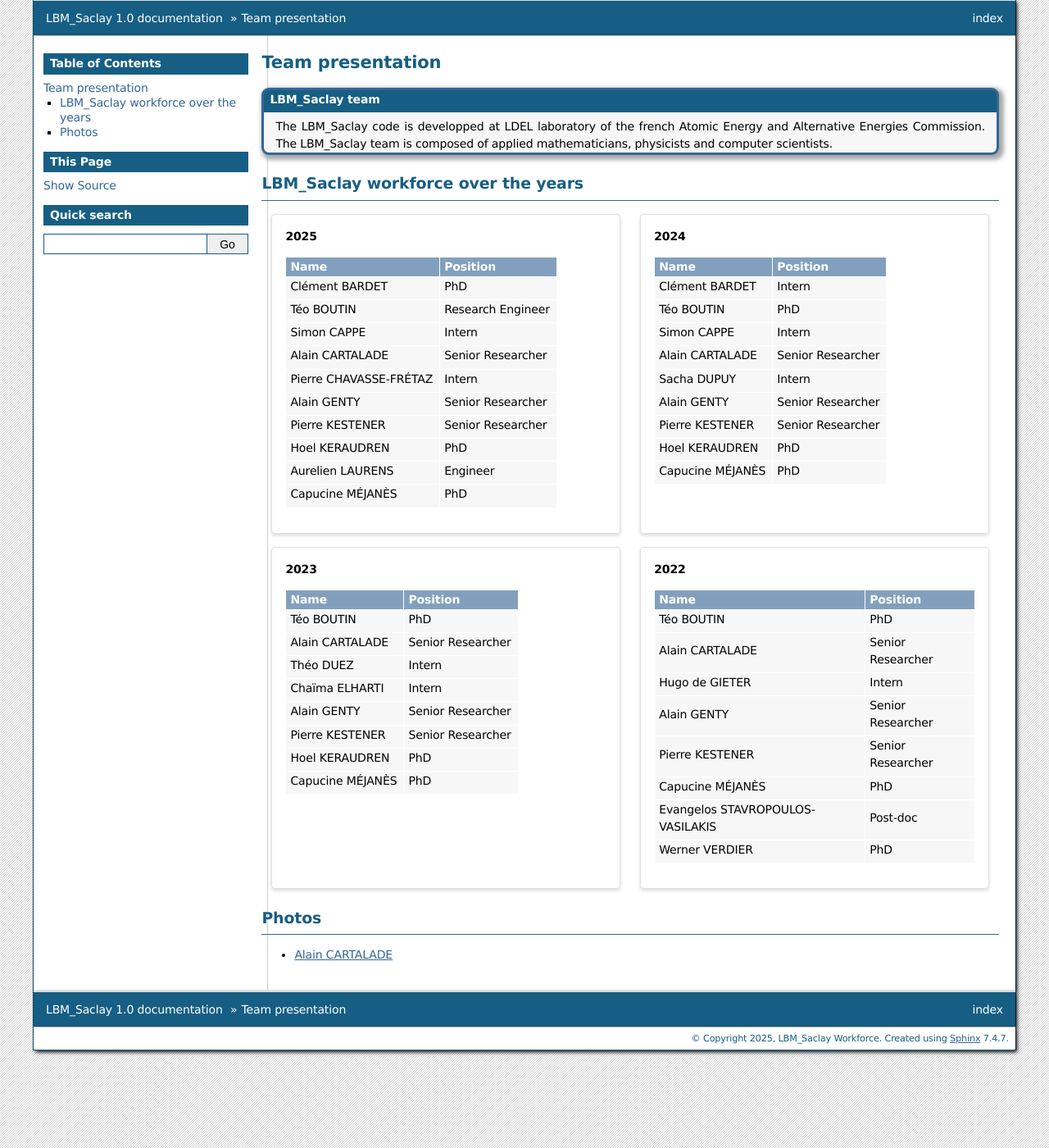
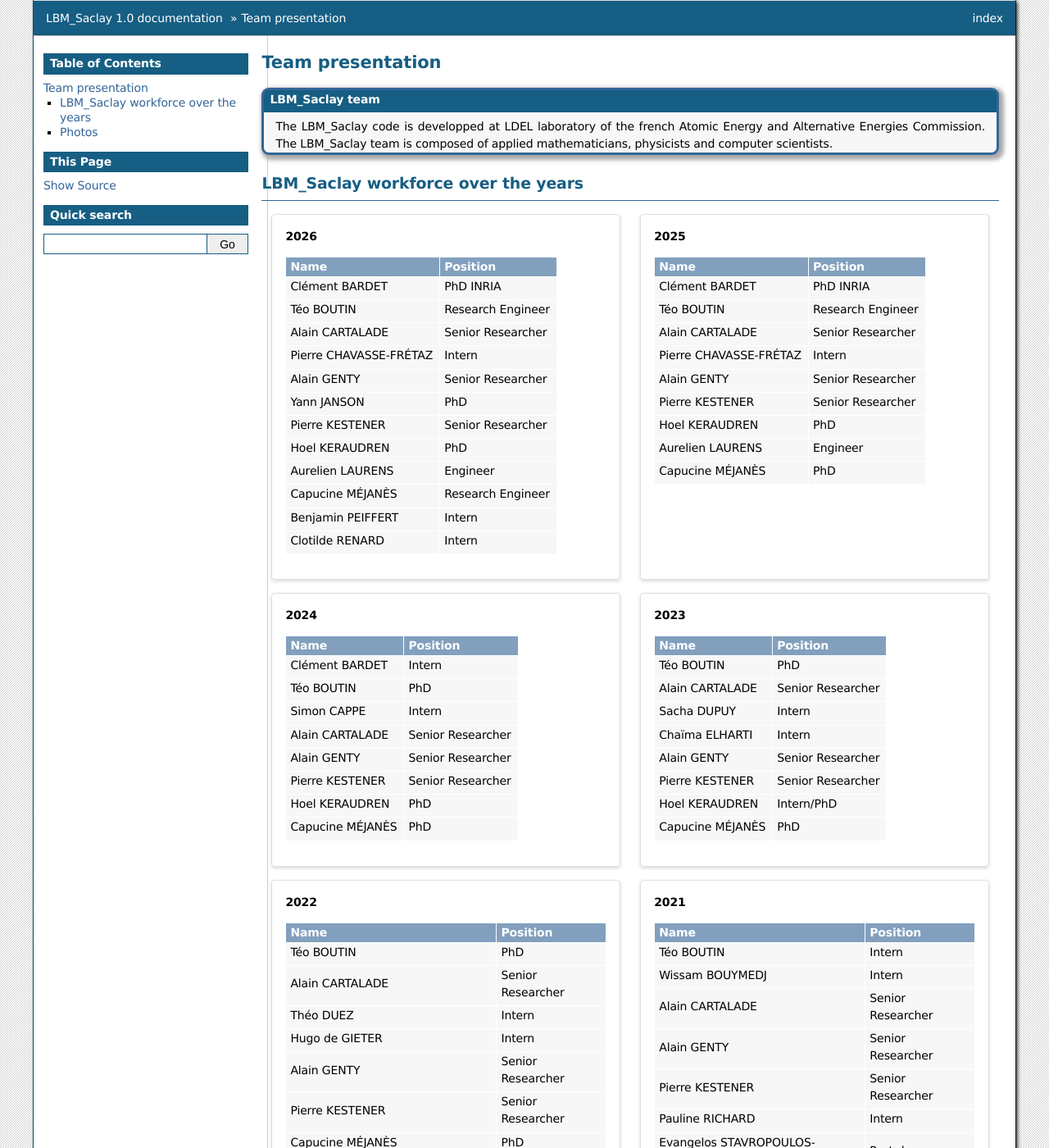
Before and after one commit to cea-lbm-saclay/LBM_Saclay_Documentation, a Sphinx documentation site: the page built from doc/src_doc/00_INTRODUCTION/TEAM/Team_Presentation.rst, in a window 1280 px wide and 1400 px high. Shown: the whole window at 82% size. Built offline with Sphinx 7.4.7, drawn with Linux system fonts in a browser that asks for light colours; some of the changed text lies outside the part shown.

Commit message:
Update team

```diff
--- a/doc/src_doc/00_INTRODUCTION/TEAM/Team_Presentation.rst
+++ b/doc/src_doc/00_INTRODUCTION/TEAM/Team_Presentation.rst
@@ -12,6 +14,39 @@
    :gutter: 4
    :margin: 3 3 0 5
 
+   .. grid-item-card:: 2026
+
+      .. list-table::
+         :align: center
+         :header-rows: 1
+
+         * - Name
+           - Position
+         * - Clément BARDET
+           - PhD INRIA
+         * - Téo BOUTIN
+           - Research Engineer
+         * - Alain CARTALADE
+           - Senior Researcher
+         * - Pierre CHAVASSE-FRÉTAZ
+           - Intern
+         * - Alain GENTY
+           - Senior Researcher
+         * - Yann JANSON
+           - PhD
+         * - Pierre KESTENER
+           - Senior Researcher
+         * - Hoel KERAUDREN
+           - PhD
+         * - Aurelien LAURENS
+           - Engineer
+         * - Capucine MÉJANÈS
+           - Research Engineer
+         * - Benjamin PEIFFERT
+           - Intern
+         * - Clotilde RENARD
+           - Intern
+
    .. grid-item-card:: 2025
 
       .. list-table::
@@ -21,11 +56,9 @@
          * - Name
            - Position
          * - Clément BARDET
-           - PhD
+           - PhD INRIA
          * - Téo BOUTIN
            - Research Engineer
-         * - Simon CAPPE
-           - Intern
          * - Alain CARTALADE
            - Senior Researcher
          * - Pierre CHAVASSE-FRÉTAZ
@@ -40,6 +73,10 @@
            - Engineer
          * - Capucine MÉJANÈS
            - PhD
+
+.. grid:: 2
+   :gutter: 4
+   :margin: 3 3 0 5
 
    .. grid-item-card:: 2024
 
@@ -67,10 +102,6 @@
            - PhD
          * - Capucine MÉJANÈS
            - PhD
-
-.. grid:: 2
-   :gutter: 4
-   :margin: 3 3 0 5
 
    .. grid-item-card:: 2023
 
@@ -93,9 +124,13 @@
          * - Pierre KESTENER
            - Senior Researcher
          * - Hoel KERAUDREN
-           - PhD
+           - Intern/PhD
          * - Capucine MÉJANÈS
            - PhD
+
+.. grid:: 2
+   :gutter: 4
+   :margin: 3 3 0 5
 
    .. grid-item-card:: 2022
 
@@ -109,6 +144,8 @@
            - PhD
          * - Alain CARTALADE
            - Senior Researcher
+         * - Théo DUEZ
+           - Intern
          * - Hugo de GIETER
            - Intern
          * - Alain GENTY
@@ -122,6 +159,31 @@
          * - Werner VERDIER
            - PhD
 
+   .. grid-item-card:: 2021
+
+      .. list-table::
+         :align: center
+         :header-rows: 1
+
+         * - Name
+           - Position
+         * - Téo BOUTIN
+           - Intern
+         * - Wissam BOUYMEDJ
+           - Intern
+         * - Alain CARTALADE
+           - Senior Researcher
+         * - Alain GENTY
+           - Senior Researcher
+         * - Pierre KESTENER
+           - Senior Researcher
+         * - Pauline RICHARD
+           - Intern
+         * - Evangelos STAVROPOULOS-VASILAKIS
+           - Post-doc
+         * - Werner VERDIER
+           - PhD
+
 
 Photos
 ------
```
Also changed, not shown: other parts of doc/src_doc/00_INTRODUCTION/TEAM/Team_Presentation.rst (+3 -3 lines).
